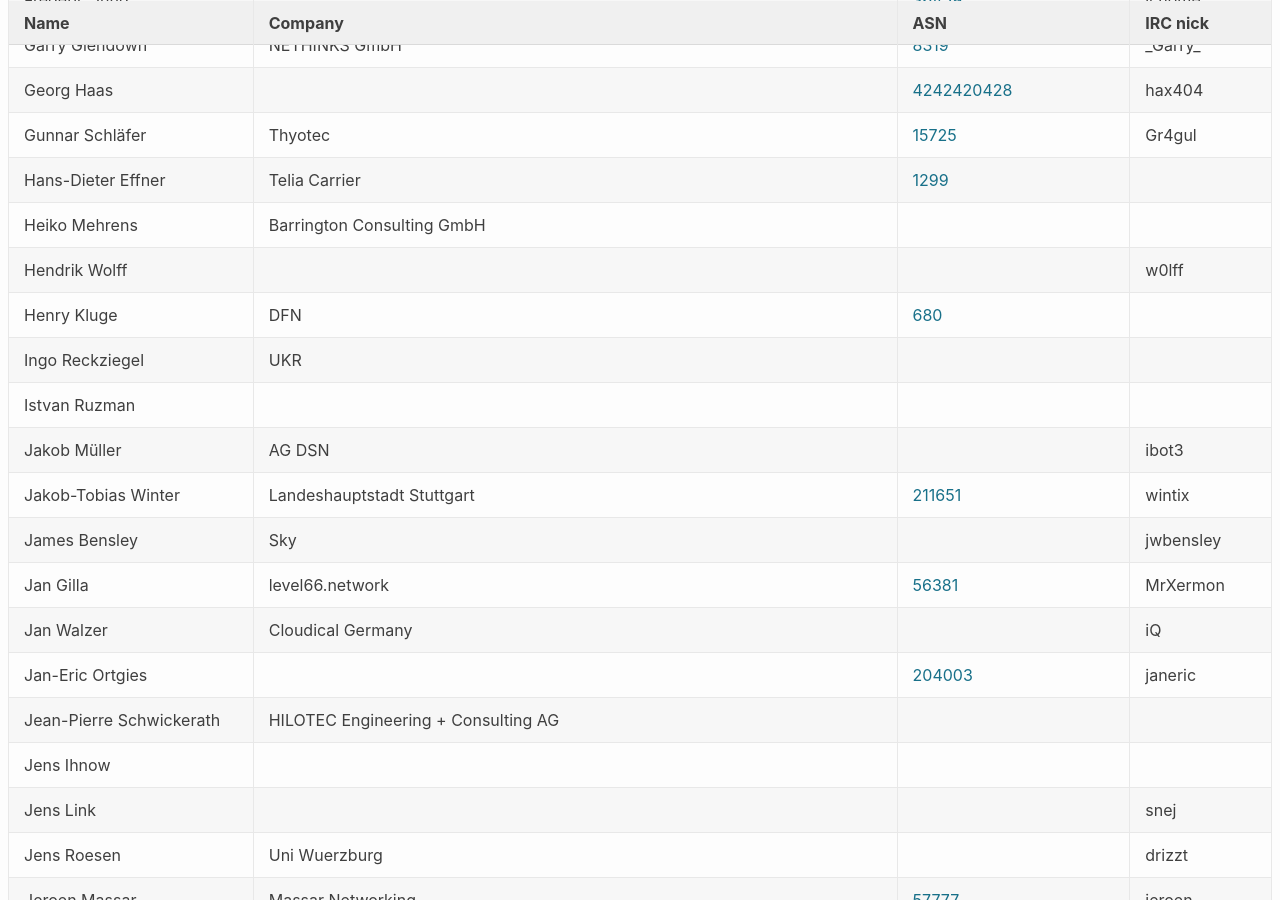
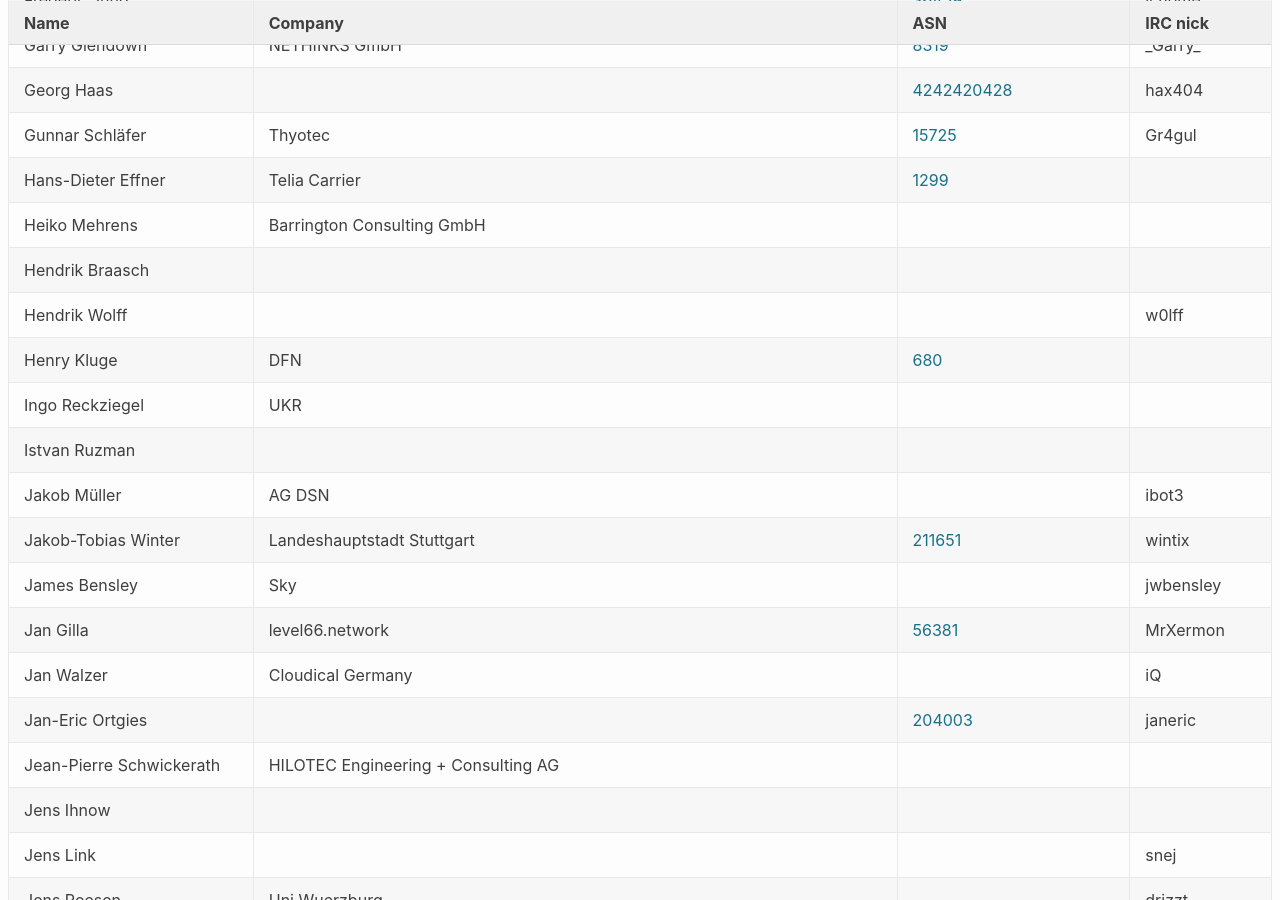
Before and after one commit to denog/pretix-attendeelist, a Jekyll site: the page built from denog13/index.markdown, in a window 1280 px wide and 900 px high, scrolled down 3475 px. Built offline with Jekyll 4.4.1, drawn with Linux system fonts in a browser that asks for light colours.

Commit message:
Latest data: Thu Oct  7 18:12:43 UTC 2021

```diff
--- a/_data/attendees_denog13.json
+++ b/_data/attendees_denog13.json
@@ -482,6 +482,12 @@
   {
     "name": "Heiko Mehrens",
     "company": "Barrington Consulting GmbH",
+    "irc": null,
+    "asn": null
+  },
+  {
+    "name": "Hendrik Braasch",
+    "company": null,
     "irc": null,
     "asn": null
   },
```
